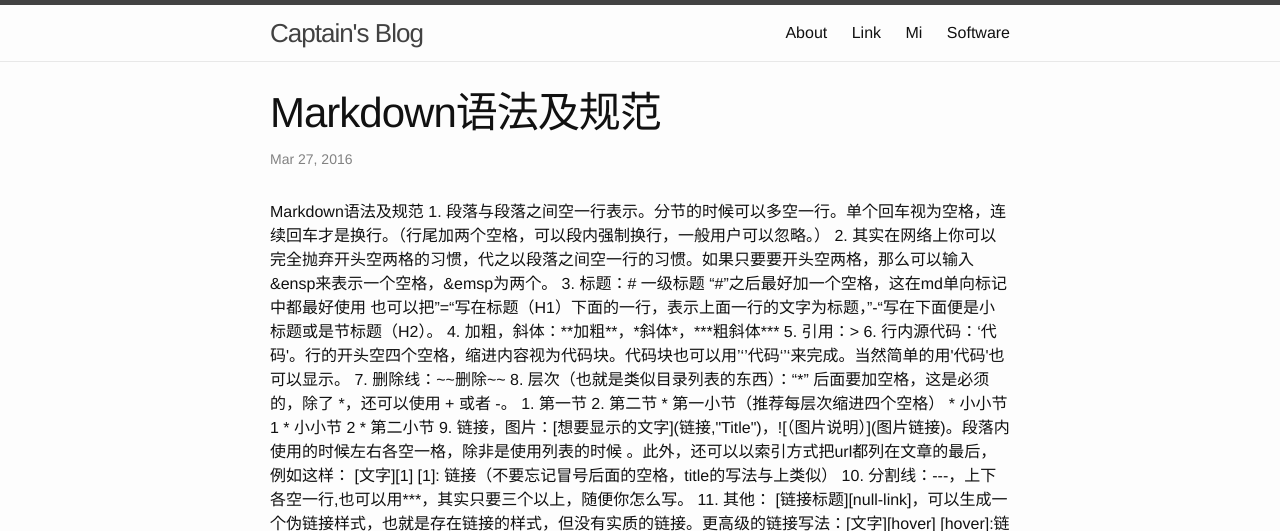
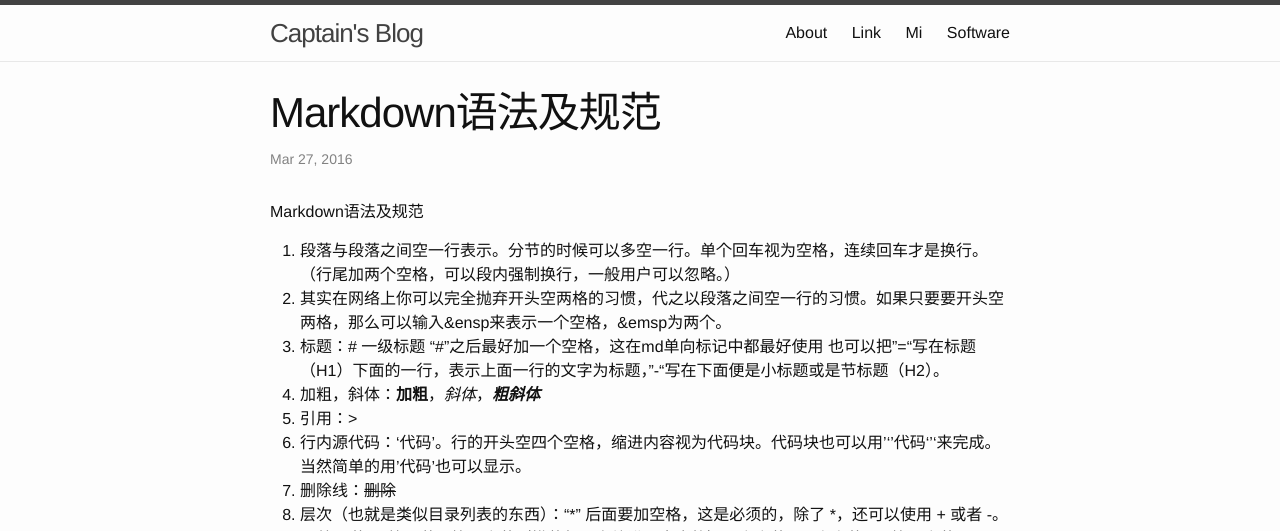
Before and after one commit to captain5/captain5.github.io, a Jekyll site: the page built from _posts/2016-3-27-markdown.md, in a window 1280 px wide. Shown: the top 531 px of the page. Built offline with Jekyll 4.4.1, drawn with Linux system fonts in a browser that asks for light colours; some of the changed text lies outside the part shown; grey boxes are pictures that could not be loaded.

Commit message:
Update 2016-3-27-markdown.md

```diff
--- a/_posts/2016-3-27-markdown.md
+++ b/_posts/2016-3-27-markdown.md
@@ -4,13 +4,9 @@ title:  "Markdown语法及规范"
 date:   2016-03-27 15:09:31 +0800
 categories: markdown
 ---
-<html>
-<body>
 Markdown语法及规范
   1. 段落与段落之间空一行表示。分节的时候可以多空一行。单个回车视为空格，连续回车才是换行。（行尾加两个空格，可以段内强制换行，一般用户可以忽略。）
-
   2. 其实在网络上你可以完全抛弃开头空两格的习惯，代之以段落之间空一行的习惯。如果只要要开头空两格，那么可以输入&ensp来表示一个空格，&emsp为两个。
-
   3. 标题：# 一级标题
      “#”之后最好加一个空格，这在md单向标记中都最好使用
       也可以把”=“写在标题（H1）下面的一行，表示上面一行的文字为标题，”-“写在下面便是小标题或是节标题（H2）。
@@ -40,6 +36,3 @@ Markdown语法及规范
   12. 跟其他的编程语言一样，利用转意字符”/“就可以输出”[“这类符号
 
   参考：[豆瓣](https://www.douban.com/note/485099162/)
-
-</body>
-</html>
```
